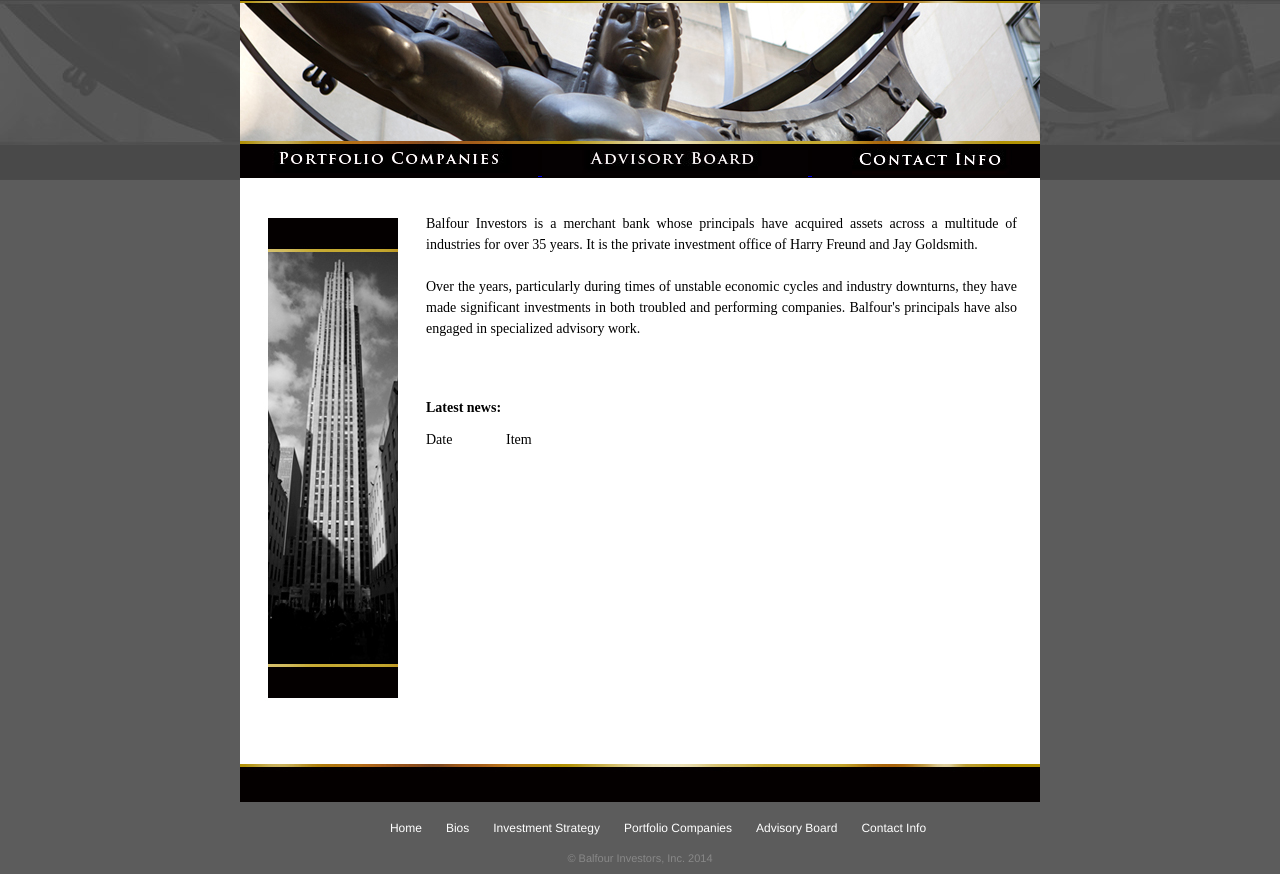
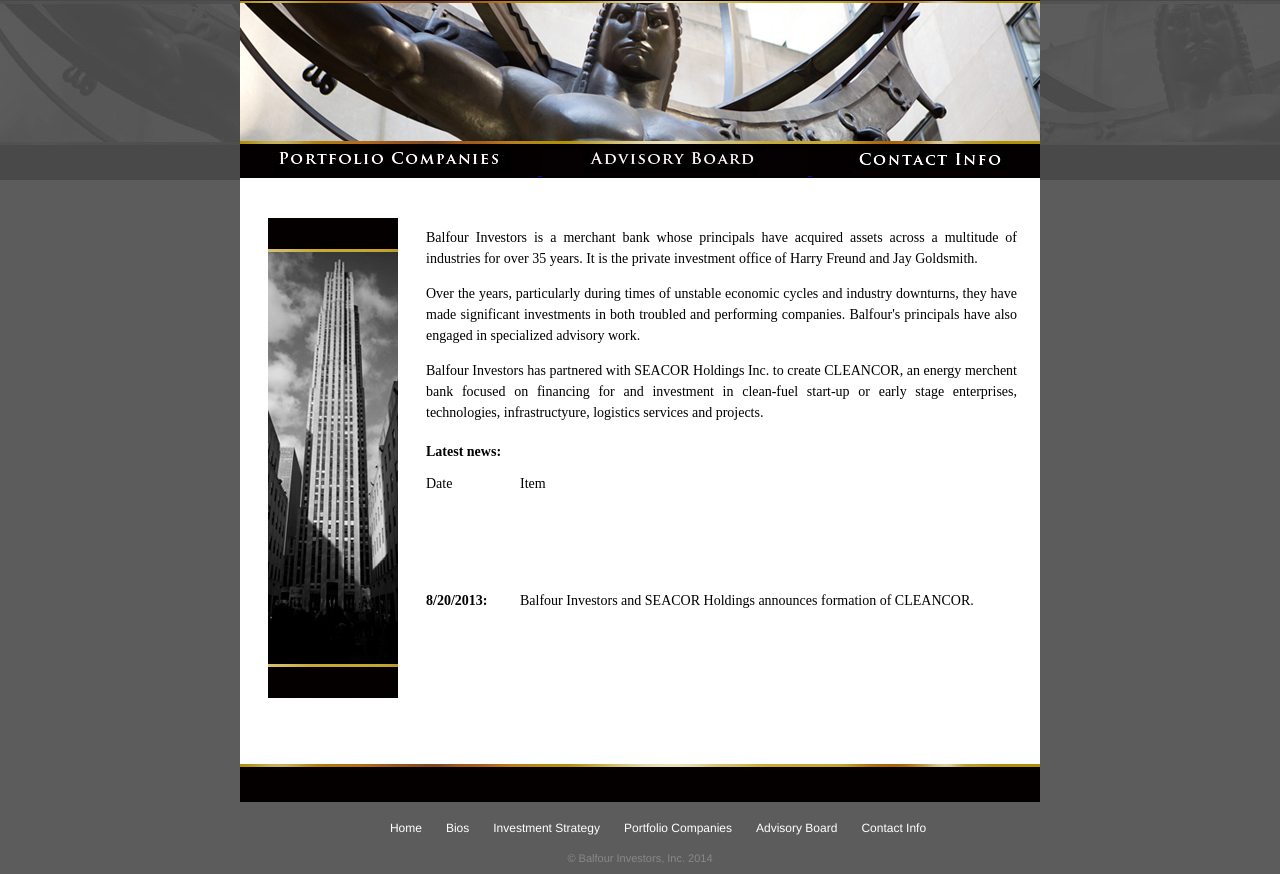
Before and after one commit to AramZS/balfour, a PHP site: page / in a window 1280 px wide. Shown: the part 119-993 px from the top of the page. Run offline with PHP 8.4, Linux system fonts and the light colour scheme.

Commit message:
Setup for new php version.

```diff
--- a/head.php
+++ b/head.php
@@ -6,5 +6,5 @@
 <head>
 <meta http-equiv="Content-Type" content="text/html; charset=us-ascii"/>
 <link rel="stylesheet" media="all" type="text/css" href="css/global.css"/>
-
+<link rel="stylesheet" media="all" type="text/css" href="css/next.css"/>
 <?php
--- /dev/null
+++ b/index.php
@@ -0,0 +1,48 @@
+<?php
+
+require_once('head.php');
+?>
+	<title>Balfour Investors </title>
+	<meta name="description" content="Balfour Investors' founders are veteran distressed investors who have made significant investments in troubled companies during a multitude of economic cycles and industry downturns. With 90 years of aggregate experience they have invested their own capital as lead investors in joint ventures with their partners in a broad range of transactions exceeding $1 billion dollars in value."/>
+	<meta name="keywords"
+	content="Balfour Investors, Financial Advisors, Distressed Investors, Troubled Companies, Investments, Industry Downturns, Economic Cycles, Advisory Work"/>
+</head>
+<?php
+require_once('header.php');
+?>
+
+<div id="content" align="center">
+	<div id="center_content_noscroll" align="justify">
+		<table valign="top">
+			<tr>
+				<td valign="top" rowspan="4" colspan="1">
+					<img src="images/home_left.jpg" alt=""/>
+				</td>
+				<td valign="top" colspan="4" rowspan="1" align="justify" height="180px">
+				<p>Balfour Investors is a merchant bank whose principals have acquired assets across a multitude of industries for over 35 years. It is the private investment office of Harry Freund and Jay Goldsmith.
+				</p>
+				<p>Over the years, particularly during times of unstable economic cycles and industry downturns, they have made significant investments in both troubled and performing companies.  Balfour's principals have also engaged in specialized advisory work.</p>
+					<p>
+					Balfour Investors has partnered with SEACOR Holdings Inc. to create CLEANCOR, an energy merchent bank focused on financing for and investment in clean-fuel start-up or early stage enterprises, technologies, infrastructyure, logistics services and projects.
+					</p>
+				</td>
+			</tr>
+			<tr valign="top" height="30px">
+				<th colspan="4" valign="top">Latest news:</th>
+			</tr>
+			<tr valign="top">
+				<td colspan="1" width="90px">Date</td>
+				<td colspan="3">Item</td>
+			</tr>
+			<tr valign="top">
+				<td><strong>8/20/2013:</strong></td>
+				<td>Balfour Investors and SEACOR Holdings announces formation of CLEANCOR.</td>
+			</tr>
+		</table>
+	</div>
+</div>
+
+<?php
+require_once('footer.php');
+
+?>
```
Also changed, not shown: news.php (renamed from home.php, +12 -5 lines), 0index.html (renamed from index.html), css/next.css (added).
